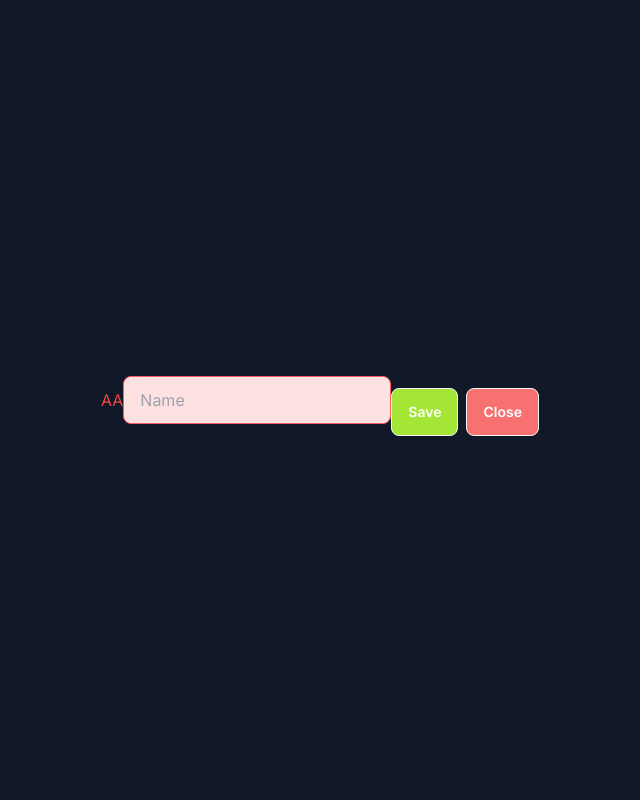
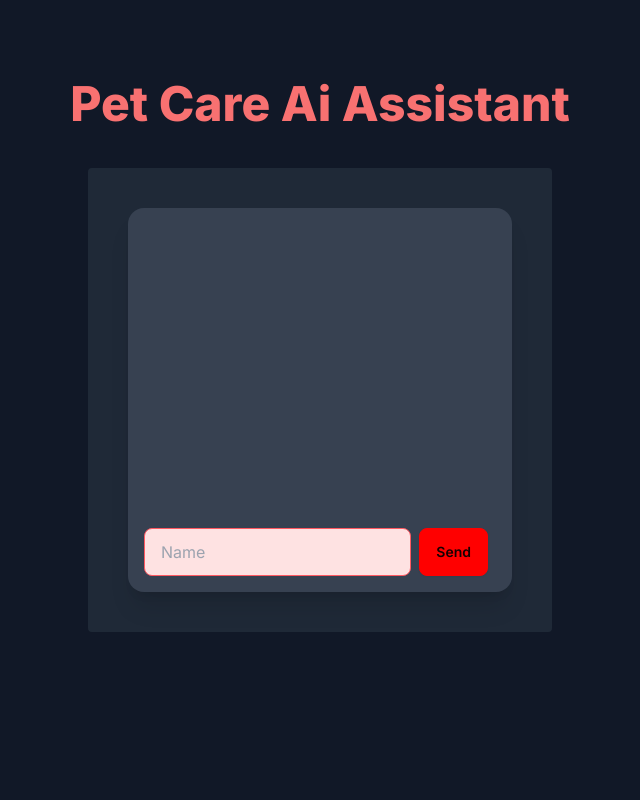
Before and after one commit to nezinauuu/Year4_FinalProject, a Next.js app in the folder year4project/: page /openAi in a window 1280 px wide. Shown: the top 800 px of the page, without its empty margins (320-960 px from the left). Built offline with nearby package versions, Linux system fonts and the light colour scheme.

Commit message:
Update openAi page

```diff
--- a/year4project/app/(home)/page.tsx
+++ b/year4project/app/(home)/page.tsx
@@ -70,14 +70,12 @@ const Home = async () => {
               </div>
 
               <div className="w-full">
-                {pet && (
-                  <Link href={`/pets/${pet.id}`}>
-                    <button className="w-full h-32 font-bold block mt-4 text-center text-white bg-blue-500 hover:bg-blue-600 px-4 py-2 rounded-lg">
-                      <h1 className="text-3xl">Looking for a pet?</h1>
-                      <p className="text-md">Talk to our virtual ai assistant!</p>
-                    </button>
-                  </Link>
-                )}
+                <Link href={`/openAi`}>
+                  <button className="w-full h-32 font-bold block mt-4 text-center text-white bg-blue-500 hover:bg-blue-600 px-4 py-2 rounded-lg">
+                    <h1 className="text-3xl">Looking for a pet?</h1>
+                    <p className="text-md">Talk to our virtual ai assistant!</p>
+                  </button>
+                </Link>
               </div>
 
               <div className="w-full">
--- a/year4project/app/(main)/(routes)/openAi/page.tsx
+++ b/year4project/app/(main)/(routes)/openAi/page.tsx
@@ -11,10 +11,15 @@ const schema = Joi.object({
   content: Joi.string(),
 });
 
+interface ResponseData {
+  role: string;
+  content: string;
+}
+
 const askQuestion = () => {
   const router = useRouter();
   const [isMounted, setIsMounted] = useState(false);
-  useEffect(() => {
+  const [responseData, setResponseData] = useState<ResponseData | null>(null);   useEffect(() => {
     setIsMounted(true);
   }, []);
 
@@ -28,11 +33,11 @@ const askQuestion = () => {
   const onSubmit = async (values: { content: string }) => {
     try {
       const response = await axios.post("/api/openAi", values);
-     const responseData = response.data; // Assuming your server returns some data
+      setResponseData(response.data); // Update responseData using setState
 
-     console.log(values)
+      console.log(values);
       // Handle the response data here, you can log it or update the state as needed
-     console.log(responseData);
+      console.log(response.data);
 
       form.reset();
       router.refresh();
@@ -41,15 +46,28 @@ const askQuestion = () => {
     }
   };
 
-
   if (!isMounted) {
     return null;
   }
 
   return (
-    <div className="flex justify-center items-center min-h-screen">
-      <div className="text-red-500">AA</div>
+    <div className="flex justify-center items-center min-h-screen gap-10 flex-col">
+      <title>Pet Care Assistant</title>
+      <div className="text-red-400 text-5xl px-10 py-10 font-extrabold top-10 absolute">
+        <h1>Pet Care Ai Assistant</h1>
+      </div>
+      <div className="bg-gray-800 px-10 py-10 rounded min-w-screen">
+        <div className="card card-compact w-96 bg-gray-700 shadow-xl h-96">
+          <div className="h-96 py-3 px-3 text-red-400">
+            {responseData && (
+              <div>
+                <h2>{responseData.role}</h2>
+                <p>Content: {responseData.content}</p>
+              </div>
+            )}
+          </div>
 
+          <div className="card-body flex-row">
             <div className="gap-3 flex flex-col">
               <Controller
                 control={form.control}
@@ -59,34 +77,24 @@ const askQuestion = () => {
                     {...field}
                     type="text"
                     placeholder="Name"
-              className="input input-bordered input-error w-full max-w-xs bg-red-100"
+                    className="input input-bordered input-error w-full  bg-red-100"
                   />
                 )}
               />
             </div>
-      <div className="flex py-2 modal-action">
+            <div className="flex ">
               <form
                 method="dialog"
                 className="flex gap-2"
                 onSubmit={form.handleSubmit(onSubmit)}
               >
                 {/* if there is a button in form, it will close the modal */}
-          <button className="btn bg-lime-400 text-white">Save</button>
-          <button
-            className="btn bg-red-400 text-white"
-            type="button" // Make sure it's not a submit button
-            onClick={() => {
-              const modal = document.getElementById(
-                "my_modal_1"
-              ) as HTMLDialogElement;
-              if (modal !== null) {
-                modal.close(); // Close the modal when the "Close" button is clicked
-              }
-            }}
-          >
-            Close
-          </button>
+                <button className="btn btn-primary">Send</button>
               </form>
+            </div>
+            <div className="card-actions justify-end"></div>
+          </div>
+        </div>
       </div>
     </div>
   );
```
Lines whose indentation alone changed are shown as unchanged.
